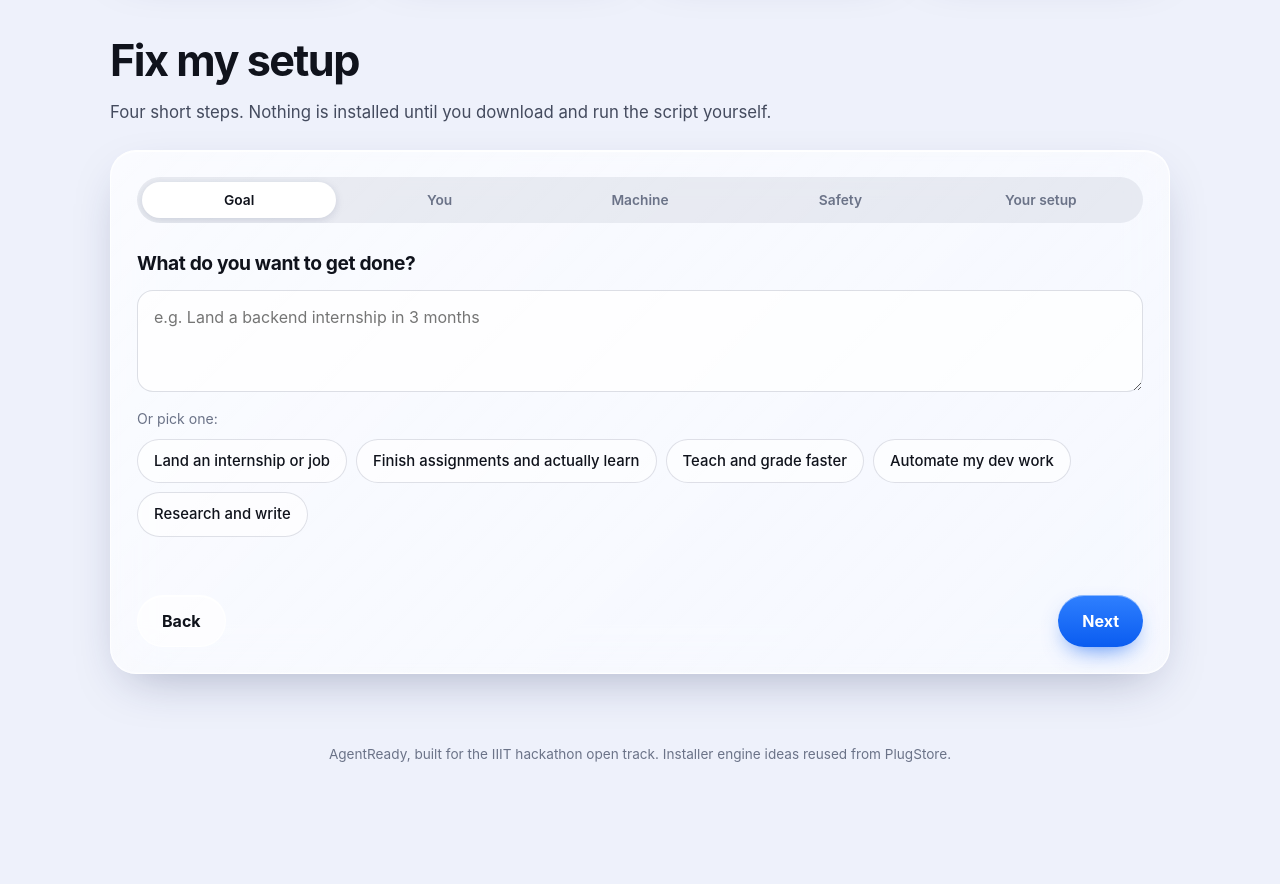
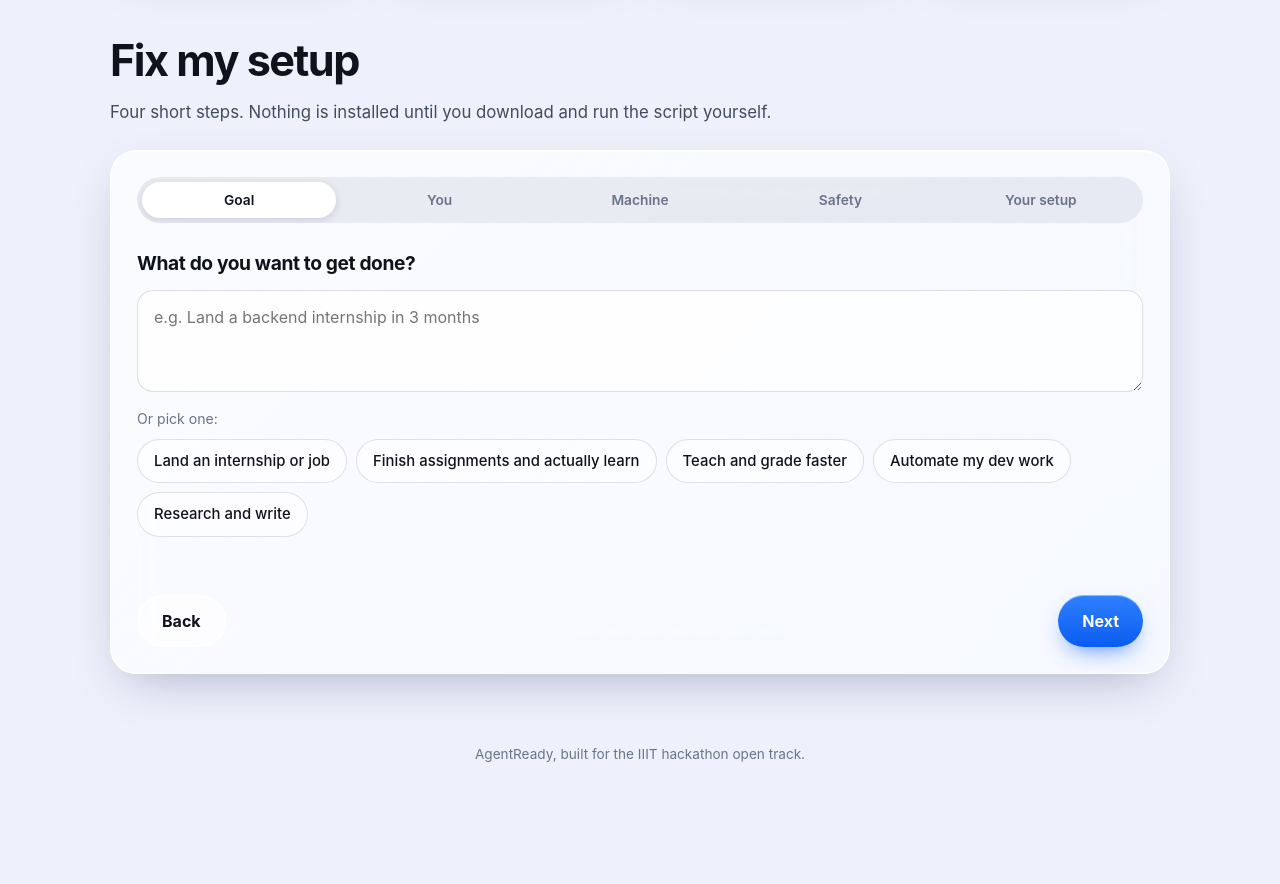
Before and after one commit to Arnav-dll/AgentReady, a plain HTML site: page index.html in a window 1280 px wide. Shown: the part 1766-2650 px from the top of the page. Drawn offline with Linux system fonts and the light colour scheme.

Commit message:
Trim credits line in README and footer
Co-Authored-By: Claude Fable 5.2 <noreply@anthropic.com>

```diff
--- a/index.html
+++ b/index.html
@@ -132,7 +132,7 @@
   </section>
 </main>
 
-<footer>AgentReady, built for the IIIT hackathon open track. Installer engine ideas reused from PlugStore.</footer>
+<footer>AgentReady, built for the IIIT hackathon open track.</footer>
 
 <!-- Companion pup: sits in the corner, never blocks the page -->
 <aside class="pup" id="pup" aria-label="Companion pup">
```
Also changed, not shown: 1 other file.
